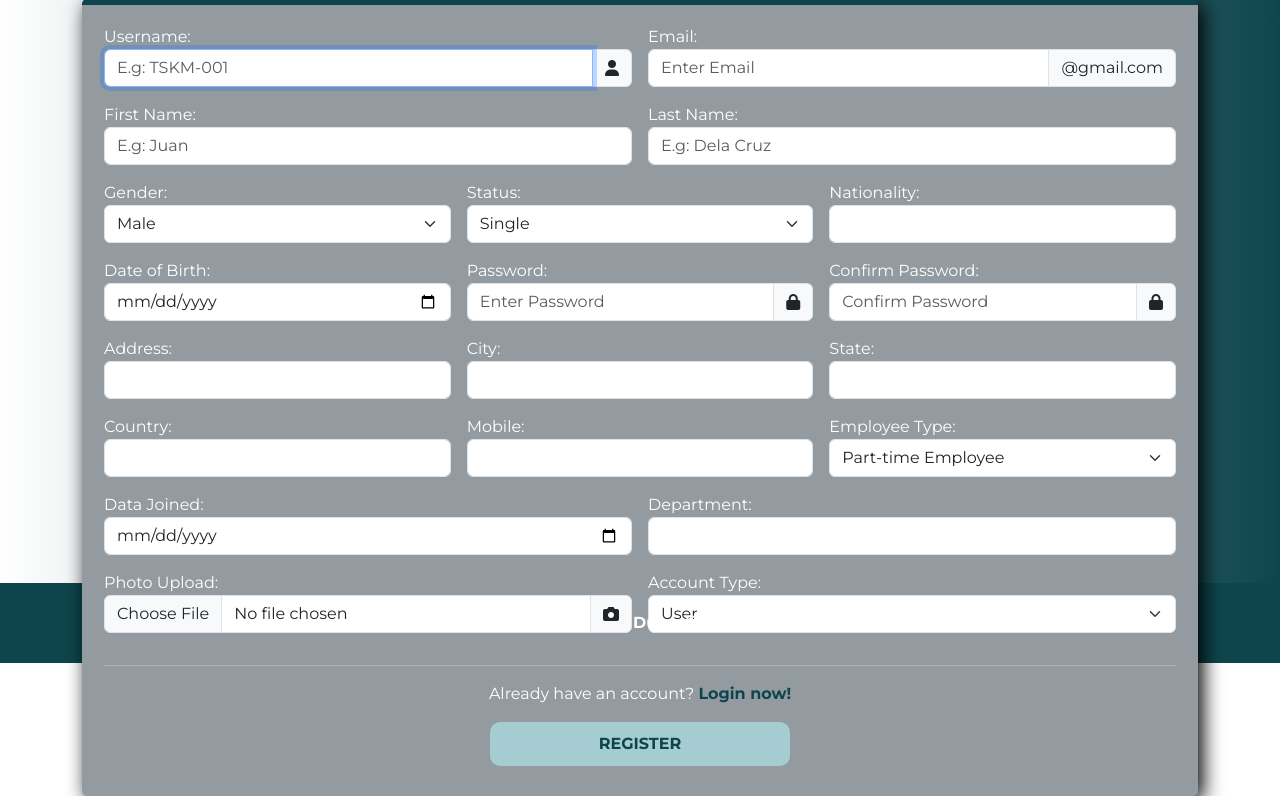
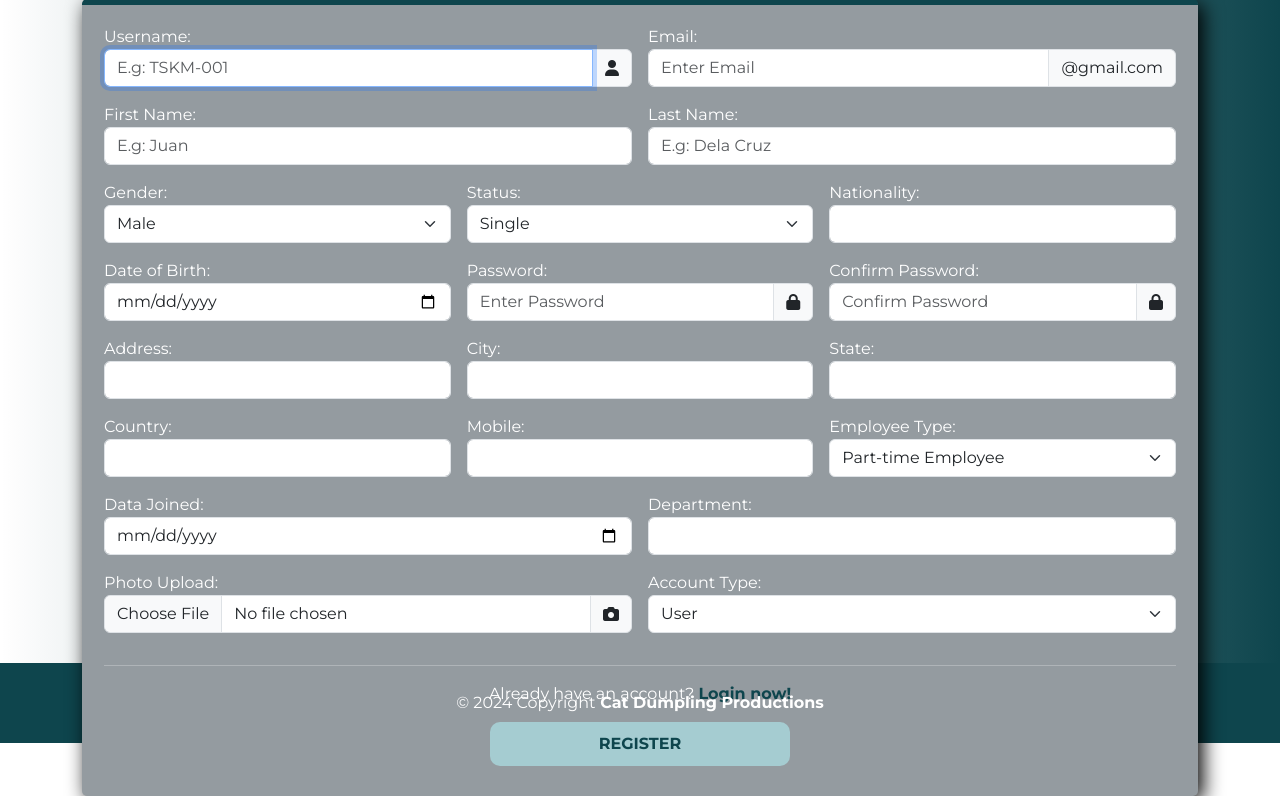
Before and after one commit to markgg33/task-management-project, a PHP site: page /registration.php in a window 1280 px wide. Shown: the part 237-1033 px from the top of the page. Run offline with PHP 8.4, Linux system fonts and the light colour scheme; some libraries are stand-ins or nearby versions.

Commit message:
changed main-container height to 110vh

```diff
--- a/css/register.css
+++ b/css/register.css
@@ -20,7 +20,7 @@ body {
   align-items: center;
   min-width: 428px;
   margin-bottom: 20px;
-  height: 100vh;
+  height: 110vh;
 }
 
 .logo-container {
@@ -43,6 +43,7 @@ body {
   flex-direction: column;
   background-color: #949ba0;
   border-top: 6px solid #0e454d;
+  margin: 0 10px;
   padding: 0 20px;
   padding-top: 20px;
   padding-bottom: 30px;
```
